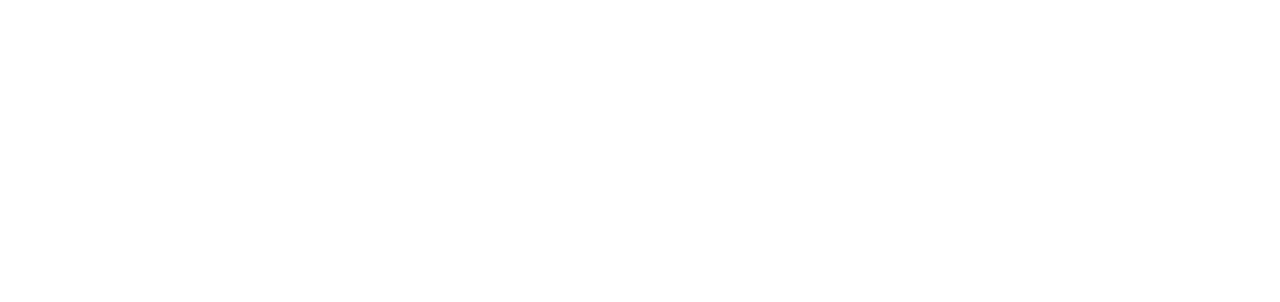
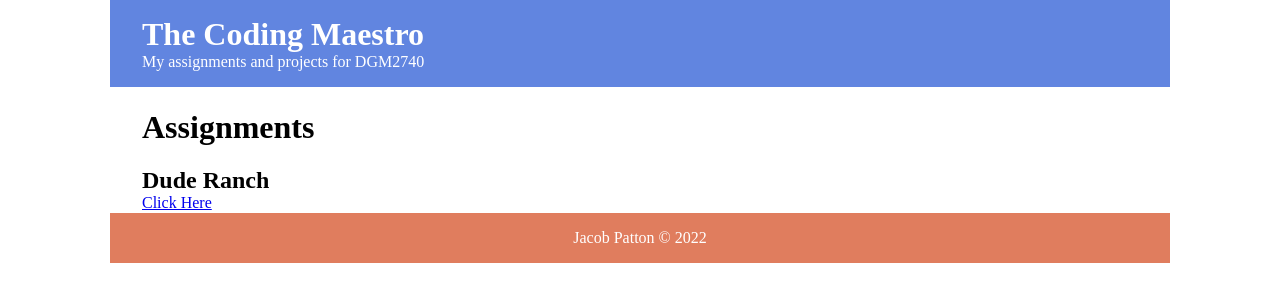
Before and after one commit to rustybucket-cloud/dgm2740, a plain HTML site: page index.html in a window 1280 px wide. Drawn offline with Linux system fonts and the light colour scheme.

Commit message:
added some basic styling to main page

```diff
--- a/css/small.css
+++ b/css/small.css
@@ -0,0 +1,33 @@
+* {
+    margin: 0;
+    padding: 0;
+    box-sizing: border-box;
+}
+header {
+    max-width: 1060px;
+    margin: 0 auto;
+    padding: 1em 2em;
+    background-color: #6185E0;
+    color: white;
+}
+header h1 {
+    margin: 0;
+}
+
+main {
+    max-width: 1060px;
+    margin: 0 auto;
+    padding: 0 2em;
+}
+main ul {
+    list-style-type: none;
+}
+
+footer {
+    text-align: center;
+    background-color: #E07D5E;
+    color: white;
+    max-width: 1060px;
+    margin: 0 auto;
+    padding: 1em;
+}
--- a/index.html
+++ b/index.html
@@ -12,6 +12,22 @@
     <link rel="stylesheet" href="css/large.css">
 </head>
 <body>
-    <header></header>
+    <header>
+        <h1>The Coding Maestro</h1>
+        <p>My assignments and projects for DGM2740</p>
+    </header>
+    <nav></nav>
+    <main>
+        <h1>Assignments</h1>
+        <ul>
+            <li>
+                <h2>Dude Ranch</h2>
+                <a href="ranch-start/index.html">Click Here</a>
+            </li>
+        </ul>
+    </main>
+    <footer>
+        <p>Jacob Patton &copy; 2022</p>
+    </footer>
 </body>
 </html>
```
